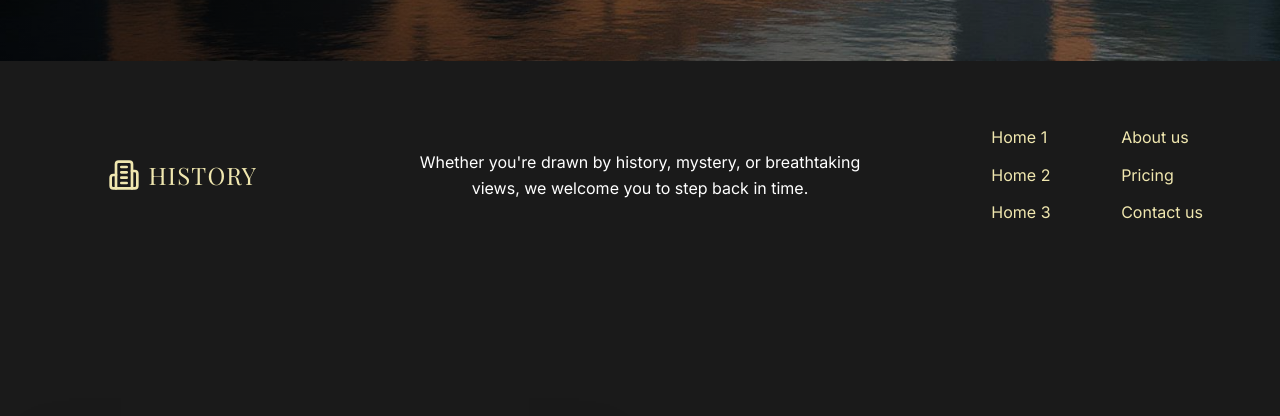
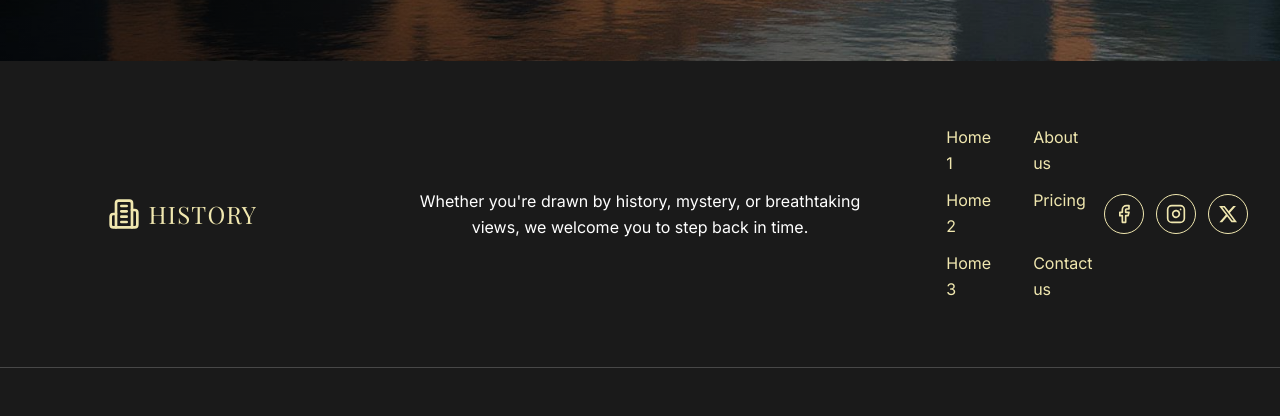
Before and after one commit to mmnabeel317/History-tourism-webpage, a React (Vite) app: page / in a window 1280 px wide. Shown: the part 7380-7796 px from the top of the page. Built offline with nearby package versions, Linux system fonts and the light colour scheme; grey boxes are pictures that could not be loaded; the HTML template or start-up script is replaced by a standard one; a web font is replaced by a local one.

Commit message:
Add social media icons and divider

```diff
--- a/package.json
+++ b/package.json
@@ -52,6 +52,7 @@
     "react-day-picker": "^8.10.1",
     "react-dom": "^18.3.1",
     "react-hook-form": "^7.61.1",
+    "react-icons": "^5.5.0",
     "react-resizable-panels": "^2.1.9",
     "react-router-dom": "^6.30.1",
     "recharts": "^2.15.4",
--- a/src/components/Footer.tsx
+++ b/src/components/Footer.tsx
@@ -1,5 +1,6 @@
-import { Building2, MapPin } from 'lucide-react';
+import { Building2, MapPin, Facebook, Instagram } from 'lucide-react';
 import { useEffect, useRef, useState } from 'react';
+import { FaXTwitter } from 'react-icons/fa6';
 
 const Footer = () => {
   const section1Ref = useRef<HTMLDivElement>(null);
@@ -60,8 +61,9 @@ const Footer = () => {
             </p>
           </div>
 
-          {/* Right - Navigation Links */}
+          {/* Right - Navigation Links and Social Icons */}
           <div className="py-16 px-8 flex items-center justify-center">
+            <div className="flex items-center gap-8">
               <div className="grid grid-cols-2 gap-x-12 gap-y-3">
                 <a href="#" className="hover:opacity-80 transition-colors font-body" style={{ color: '#f0e7af' }}>
                   Home 1
@@ -82,8 +84,37 @@ const Footer = () => {
                   Contact us
                 </a>
               </div>
+
+              {/* Social Media Icons */}
+              <div className="flex items-center gap-3">
+                <a
+                  href="#"
+                  className="w-10 h-10 rounded-full border border-[#f0e7af] flex items-center justify-center hover:bg-[#f0e7af]/10 transition-colors"
+                  aria-label="Facebook"
+                >
+                  <Facebook className="h-5 w-5" style={{ color: '#f0e7af' }} />
+                </a>
+                <a
+                  href="#"
+                  className="w-10 h-10 rounded-full border border-[#f0e7af] flex items-center justify-center hover:bg-[#f0e7af]/10 transition-colors"
+                  aria-label="Instagram"
+                >
+                  <Instagram className="h-5 w-5" style={{ color: '#f0e7af' }} />
+                </a>
+                <a
+                  href="#"
+                  className="w-10 h-10 rounded-full border border-[#f0e7af] flex items-center justify-center hover:bg-[#f0e7af]/10 transition-colors"
+                  aria-label="X (Twitter)"
+                >
+                  <FaXTwitter className="h-5 w-5" style={{ color: '#f0e7af' }} />
+                </a>
               </div>
             </div>
+          </div>
+        </div>
+
+        {/* Divider Line */}
+        <div className="border-t border-white/20" />
 
         {/* Location Section */}
         <div className="py-20 md:py-32 px-8">
```
Also changed, not shown: 1 other file (tests, documents, lock files or other folders). Lines whose indentation alone changed are shown as unchanged.
